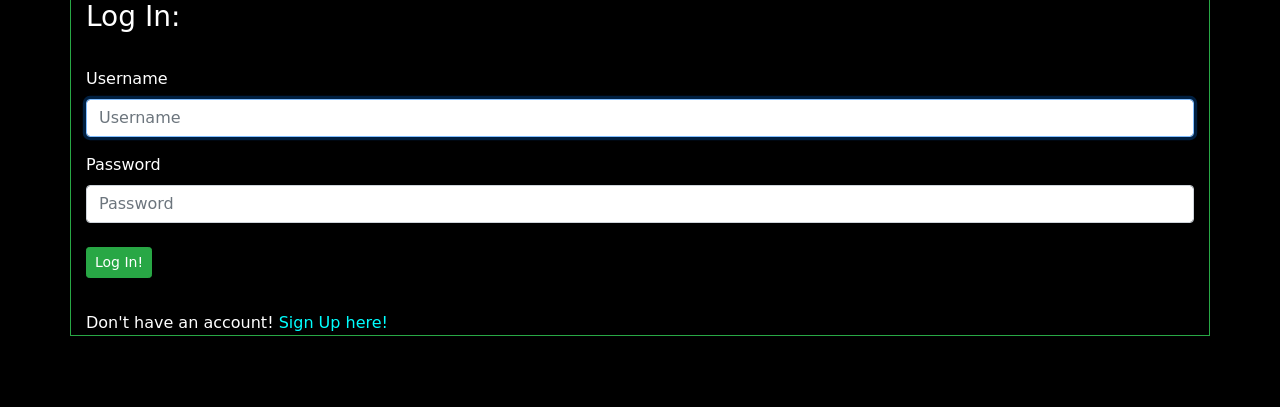
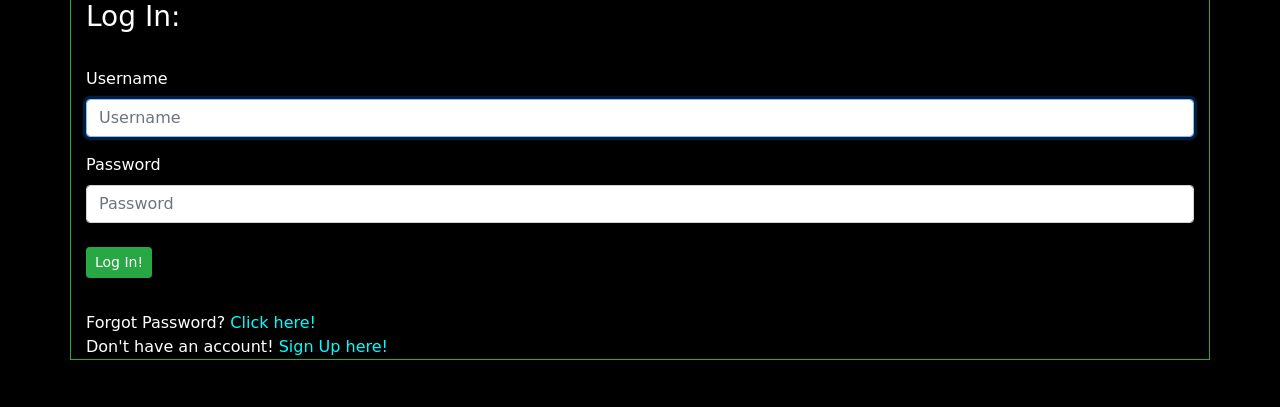
Before and after one commit to brock002/EventManagementSite, a Django app: page /accounts/login/ in a window 1280 px wide. Shown: the part 25-432 px from the top of the page. Run offline with Django 3.2, Linux system fonts and the light colour scheme; some libraries are stand-ins or nearby versions.

Commit message:
Added password reset through email

```diff
--- a/EventManagement/EventManagement/urls.py
+++ b/EventManagement/EventManagement/urls.py
@@ -25,4 +25,6 @@ urlpatterns = [
     path('admin/', admin.site.urls),
     path('accounts/', include('accounts.urls')),
     path('events/', include('events.urls')),
+    path('accounts/', include('django.contrib.auth.urls')),
+
 ] + static(settings.MEDIA_URL, document_root=settings.MEDIA_ROOT)
--- a/EventManagement/accounts/templates/accounts/login.html
+++ b/EventManagement/accounts/templates/accounts/login.html
@@ -31,6 +31,7 @@
             <input class="btn btn-success btn-sm mt-2" type="submit" value="Log In!">
         </form>
         <hr>
+        Forgot Password? <a href="{% url 'password_reset' %}">Click here!</a> <br>
         Don't have an account! <a href="{% url 'accounts:signup' %}">Sign Up here!</a>
     </div>
 </body>
```
